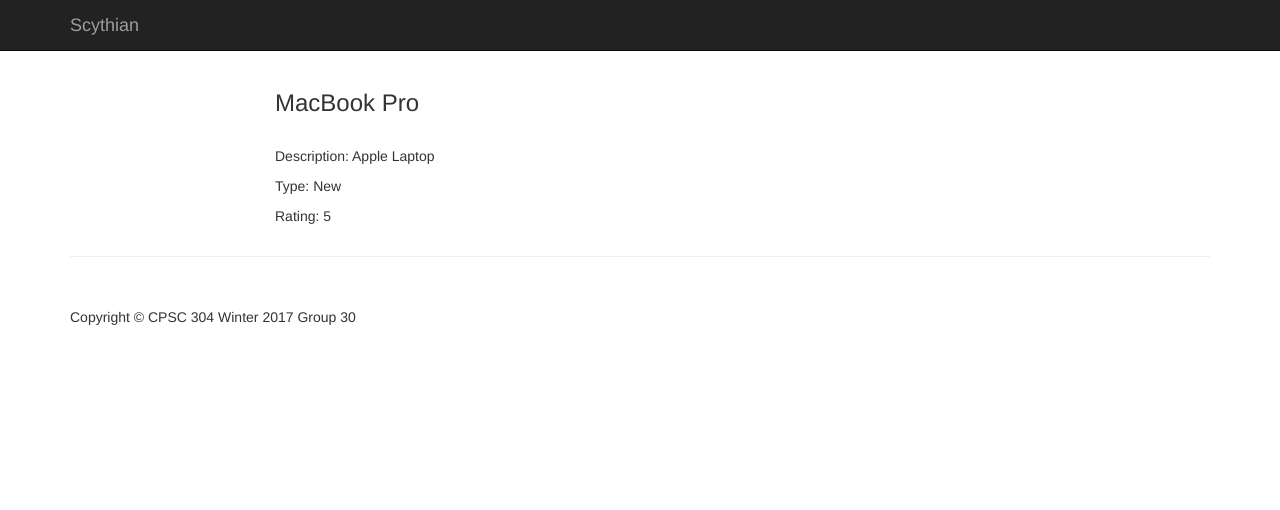
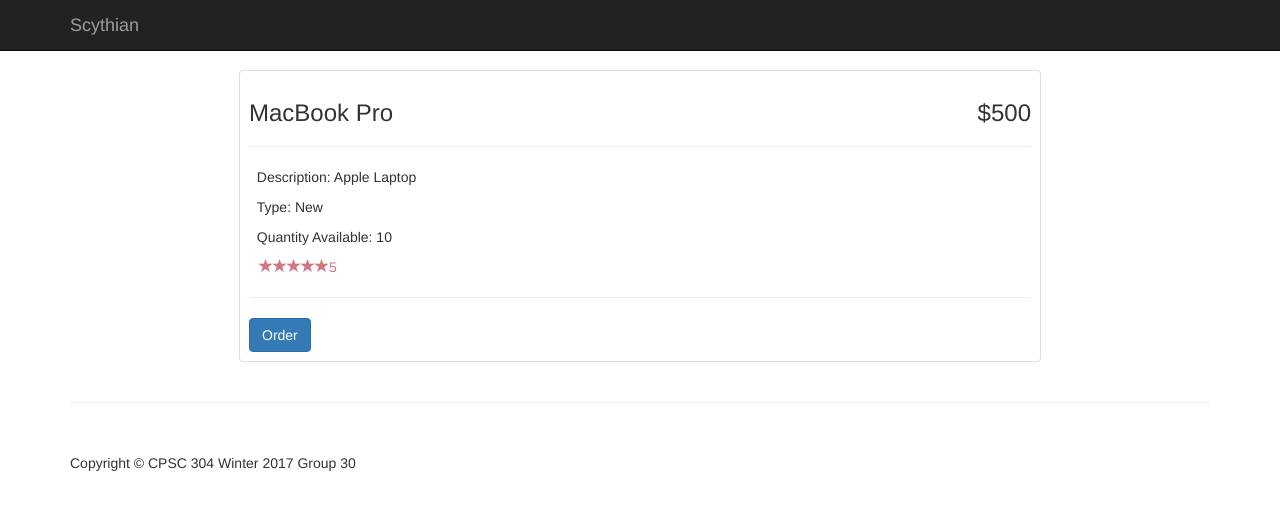
Before and after one commit to npojoku/OnlineShopping, a PHP site: page /frontend/php/viewProducts.php?id=1&type=1 in a window 1280 px wide. Shown: the top 510 px of the page. Run offline with PHP 8.4, Linux system fonts and the light colour scheme; data comes from the database, SQL or seed files in the repository.

Commit message:
added rating stars

```diff
--- a/frontend/php/parts/productListBody.php
+++ b/frontend/php/parts/productListBody.php
@@ -88,7 +88,7 @@ if ($result=mysqli_query($con,$sql))
     echo "<td> Used </td>";
   } else {
     echo "<td> New </td>";
-  };
+  }
   echo ("
     <td>$row[Price]</td>
     <td>$row[Quantity]</td>
--- a/frontend/php/parts/viewProductsBody.php
+++ b/frontend/php/parts/viewProductsBody.php
@@ -11,20 +11,91 @@
    }
  }
     ?>
-<div class="container">
+<div class="container" style="width:65%">
 
-              <div class="col-md-7 col-md-offset-2">
 
-                  <h3><?php echo "$data[ProductName]"; ?></h3>
-                  <br>
-                  <p> <?php echo "Description: $data[ProductDescription]" ?> </p>
-                  <p> <?php if ($data['Type'] == 0) {
-                    echo "<p> Type: Used </p>";
-                  } else {
-                      echo "<p> Type: New </p>";
+
+        <div class="thumbnail">
+
+            <div class="caption-full">
+                <h3 class="pull-right">$<?php echo "$data[Price]"; ?></h3>
+                <h3><?php echo "$data[ProductName]"; ?>
+                </h3>
+                <hr>
+                <p> <?php echo "&nbsp;&nbsp;Description: $data[ProductDescription]" ?> </p>
+                 <p> <?php if ($data['Type'] == 0) {
+                   echo "<p>&nbsp;&nbsp;Type: Used </p>";
+                 } else {
+                     echo "<p>&nbsp;&nbsp;Type: New </p>";
+                 }
+                 ?>
+                <p> <?php echo "&nbsp;&nbsp;Quantity Available: $data[Quantity]" ?> </p>
+
+                <div class="ratings">
+                  <?php
+                  if ($data['Rating'] == null) {
+                    echo "No one has rated this item yet!";
+                  } else if ($data['Rating'] >= 0 && $data['Rating'] <= 1) {
+                    echo "<p>";
+                    echo "<span>";
+                    echo '<span class="glyphicon glyphicon-star"></span>';
+                    echo '<span class="glyphicon glyphicon-star-empty"></span>';
+                    echo '<span class="glyphicon glyphicon-star-empty"></span>';
+                    echo '<span class="glyphicon glyphicon-star-empty"></span>';
+                    echo '<span class="glyphicon glyphicon-star-empty"></span>';
+                    echo $data['Rating'];
+                    echo '</p>';
+                  } else if ($data['Rating'] >= 1 && $data['Rating'] <= 2) {
+                    echo "<p>";
+                    echo "<span>";
+                    echo '<span class="glyphicon glyphicon-star"></span>';
+                    echo '<span class="glyphicon glyphicon-star"></span>';
+                    echo '<span class="glyphicon glyphicon-star-empty"></span>';
+                    echo '<span class="glyphicon glyphicon-star-empty"></span>';
+                    echo '<span class="glyphicon glyphicon-star-empty"></span>';
+                    echo $data['Rating'];
+                    echo '</p>';
+                  } else if ($data['Rating'] >= 2 && $data['Rating'] <= 3) {
+                    echo "<p>";
+                    echo "<span>";
+                    echo '<span class="glyphicon glyphicon-star"></span>';
+                    echo '<span class="glyphicon glyphicon-star"></span>';
+                    echo '<span class="glyphicon glyphicon-star"></span>';
+                    echo '<span class="glyphicon glyphicon-star-empty"></span>';
+                    echo '<span class="glyphicon glyphicon-star-empty"></span>';
+                    echo $data['Rating'];
+                    echo '</p>';
+                  }else if ($data['Rating'] >= 3 && $data['Rating'] <= 4) {
+                    echo "<p>";
+                    echo "<span>";
+                    echo '<span class="glyphicon glyphicon-star"></span>';
+                    echo '<span class="glyphicon glyphicon-star"></span>';
+                    echo '<span class="glyphicon glyphicon-star"></span>';
+                    echo '<span class="glyphicon glyphicon-star"></span>';
+                    echo '<span class="glyphicon glyphicon-star-empty"></span>';
+                    echo $data['Rating'];
+                    echo '</p>';
+                  }else if ($data['Rating'] >= 4 && $data['Rating'] <= 5) {
+                    echo "<p>";
+                    echo "<span>";
+                    echo '<span class="glyphicon glyphicon-star"></span>';
+                    echo '<span class="glyphicon glyphicon-star"></span>';
+                    echo '<span class="glyphicon glyphicon-star"></span>';
+                    echo '<span class="glyphicon glyphicon-star"></span>';
+                    echo '<span class="glyphicon glyphicon-star"></span>';
+                    echo $data['Rating'];
+                    echo '</p>';
                   }
                   ?>
-                  <p> <?php echo "Rating: $data[Rating]" ?>
-              </div>
+
+                </div>
+                <hr>
+                <button type="button" class="btn btn-primary">Order</button>
+
+            </div>
+
+        </div>
+
+    </div>
 
 </div>
```
